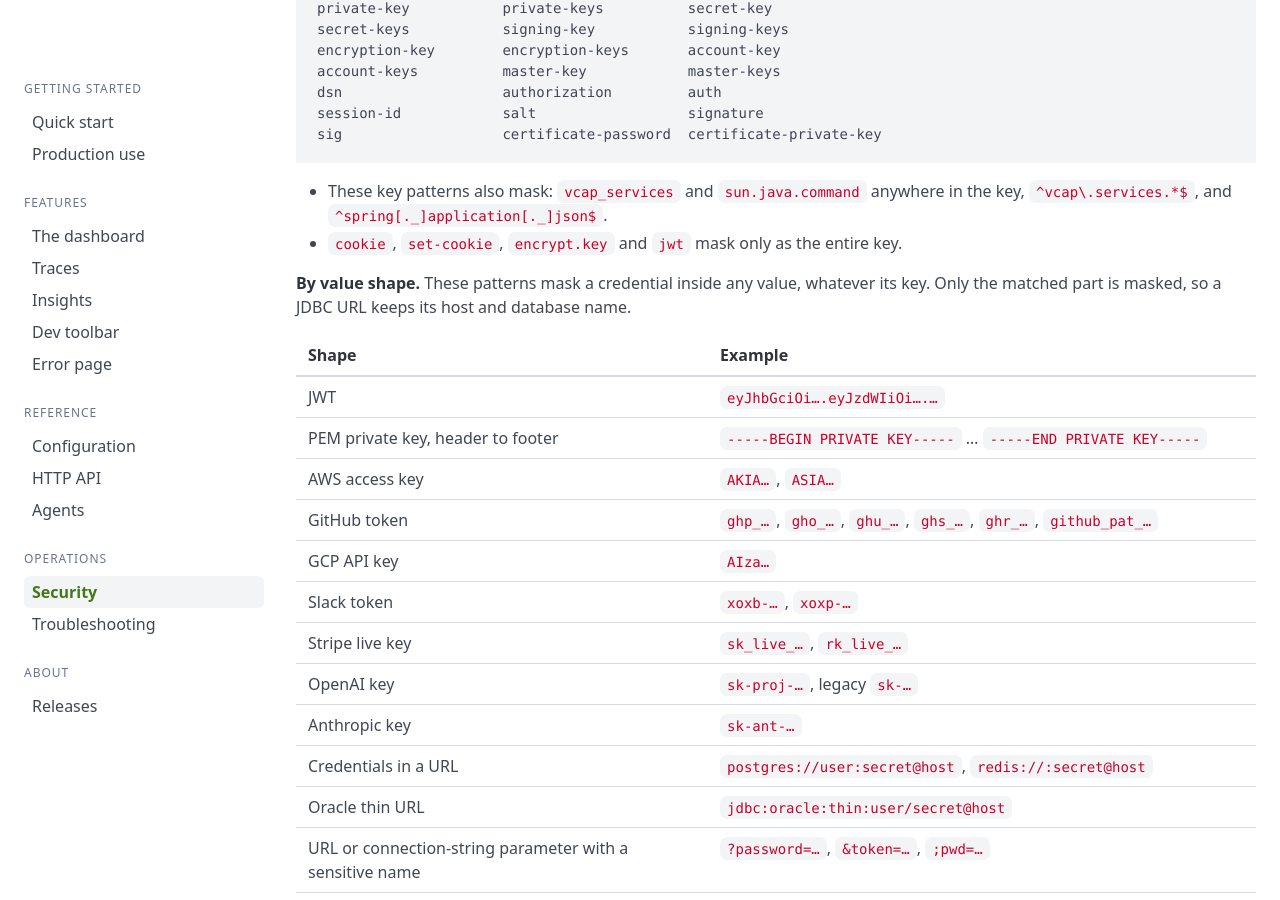
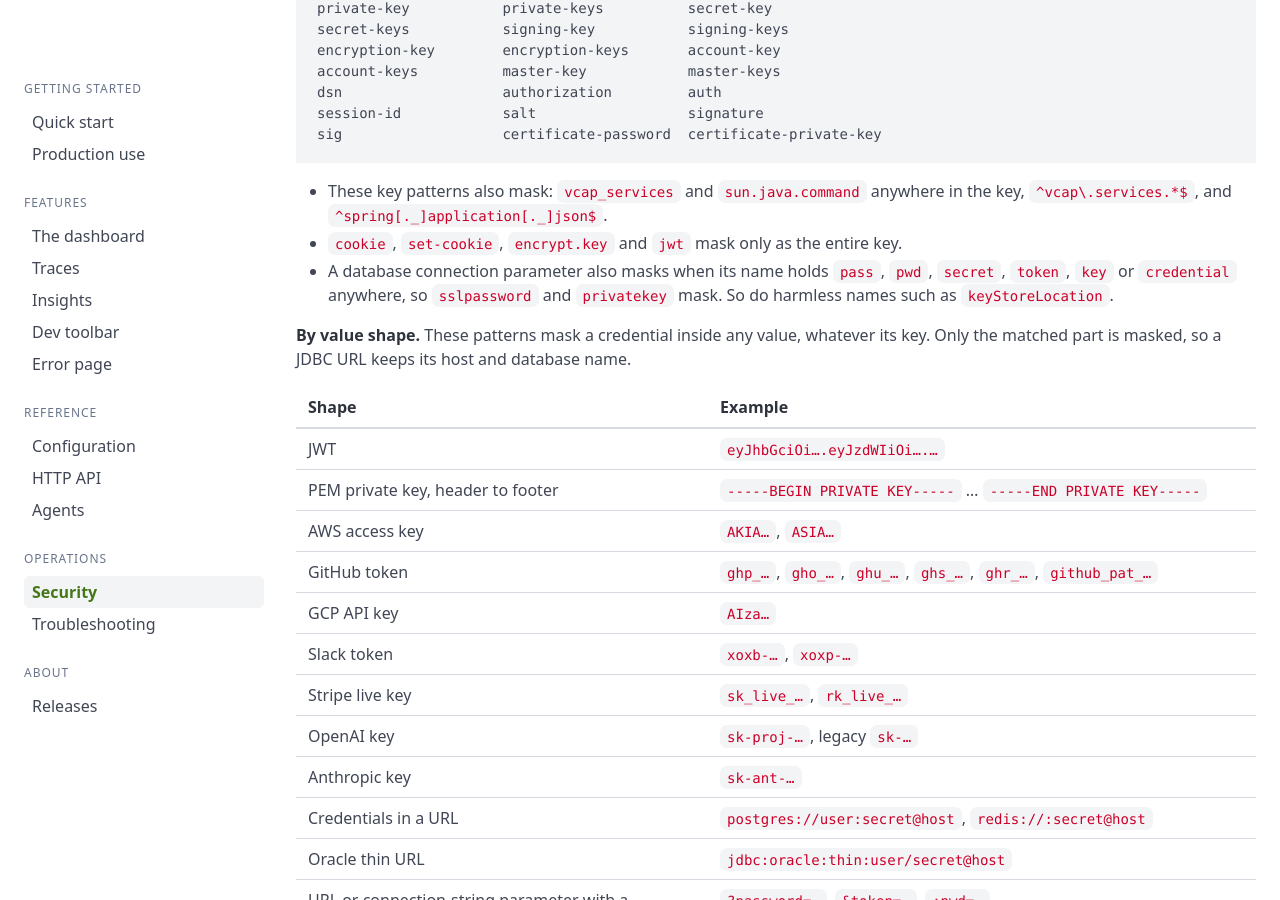
Before and after one commit to peekaboot-org/peekaboot-org.github.io, a Jekyll site: the page built from docs/security.md, in a window 1280 px wide and 900 px high, scrolled down 4866 px. Built offline with Jekyll 4.4.1, drawn with Linux system fonts in a browser that asks for light colours.

Commit message:
docs: say which connection parameters mask

```diff
--- a/docs/security.md
+++ b/docs/security.md
@@ -157,6 +157,9 @@ sig                   certificate-password  certificate-private-key
 - These key patterns also mask: `vcap_services` and `sun.java.command` anywhere in the key,
   `^vcap\.services.*$`, and `^spring[._]application[._]json$`.
 - `cookie`, `set-cookie`, `encrypt.key` and `jwt` mask only as the entire key.
+- A database connection parameter also masks when its name holds `pass`, `pwd`, `secret`,
+  `token`, `key` or `credential` anywhere, so `sslpassword` and `privatekey` mask. So do
+  harmless names such as `keyStoreLocation`.
 
 **By value shape.** These patterns mask a credential inside any value, whatever its key. Only
 the matched part is masked, so a JDBC URL keeps its host and database name.
```
